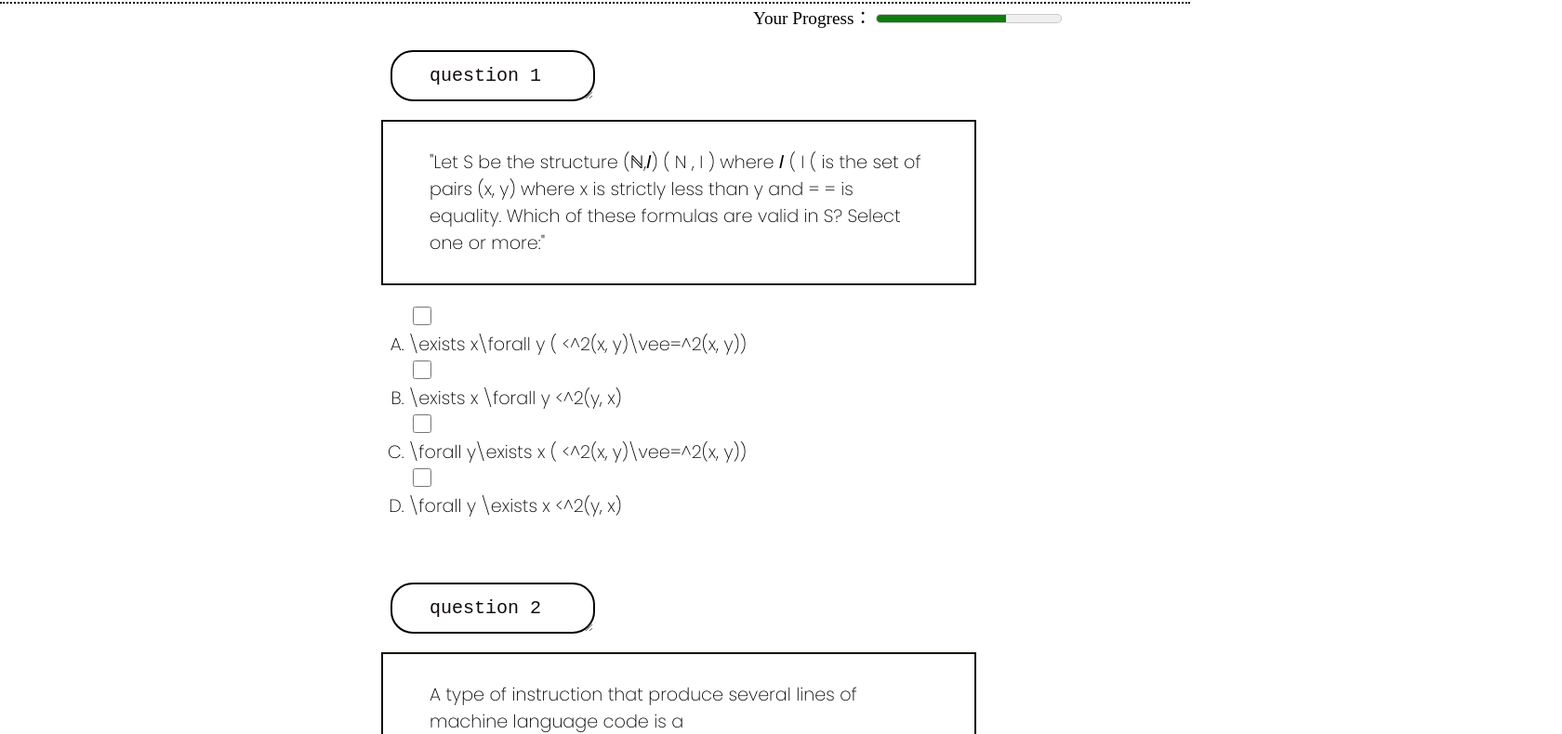
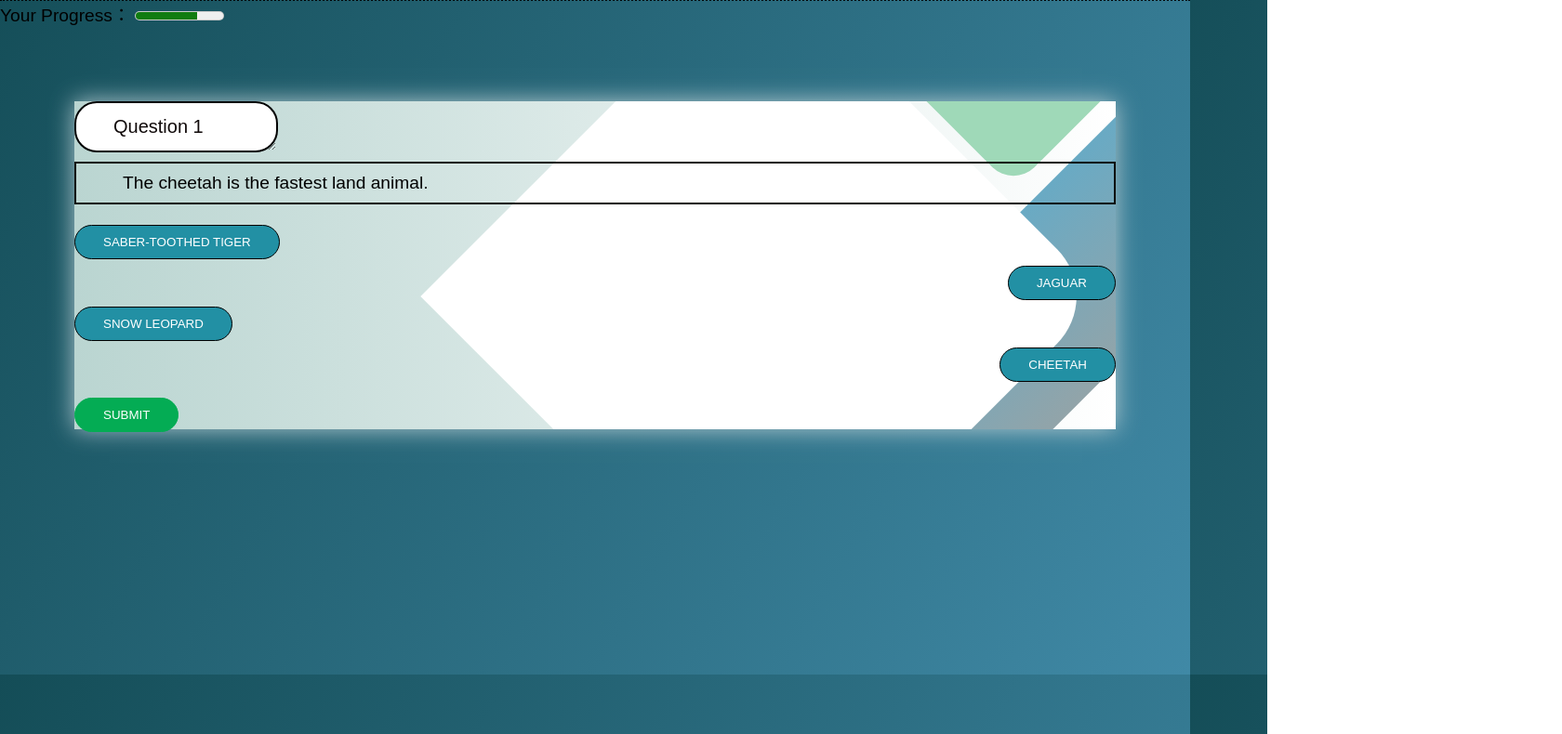
Before and after one commit to Mathushan-dev/QuestionGenerator, a plain HTML site: page templates/multipleChocie.html in a window 1280 px wide. Shown: the part 74-864 px from the top of the page at 93% size, 1680 px wide, since content can reach past the window. Drawn offline with Linux system fonts and the light colour scheme; a web font is replaced by a local one.

Commit message:
some changes

```diff
--- a/static/css/index.css
+++ b/static/css/index.css
@@ -109,11 +109,19 @@ body {
 /* Cool shape design*/
 
 .screen {
-	background: linear-gradient(90deg, #bad5d1, #c9e3e2);
+	background: linear-gradient(90deg, #bad5d1, #ffffff);
 	position: relative;
 	height: 100%;
 	width: 100%;
 	box-shadow: 0px 0px 24px #b3cad0;
+}
+
+.screenb {
+	background: linear-gradient(90deg, #bbdad5, #ffffff);
+	position: relative;
+	height: 100%;
+	width: 100%;
+	box-shadow: 0px 0px 24px #378371;
 }
 
 .screen__content {
@@ -147,10 +155,28 @@ body {
 	border-radius: 0 72px 0 0;
 }
 
+.screen__background__shape1b {
+	height: 520px;
+	width: 520px;
+	background: #FFF;
+	top: -50px;
+	right: 120px;
+	border-radius: 0 72px 0 0;
+}
+
 .screen__background__shape2 {
 	height: 220px;
 	width: 220px;
-	background: #a5c0b1;
+	background: #9fd9b8;
+	top: -172px;
+	right: 0;
+	border-radius: 32px;
+}
+
+.screen__background__shape2b {
+	height: 220px;
+	width: 220px;
+	background: #7ad0f5;
 	top: -172px;
 	right: 0;
 	border-radius: 32px;
@@ -159,7 +185,16 @@ body {
 .screen__background__shape3 {
 	height: 540px;
 	width: 190px;
-	background: linear-gradient(270deg, #92a4a9, #bbc9c1);
+	background: linear-gradient(270deg, #92a4a9, #69aac4);
+	top: -24px;
+	right: 0;
+	border-radius: 32px;
+}
+
+.screen__background__shape3b {
+	height: 540px;
+	width: 190px;
+	background: linear-gradient(270deg, #5babc2, #97c3ee);
 	top: -24px;
 	right: 0;
 	border-radius: 32px;
@@ -173,3 +208,12 @@ body {
 	right: 50px;
 	border-radius: 60px;
 }
+
+.screen__background__shape4b {
+	height: 400px;
+	width: 200px;
+	background: #51e0a9;
+	top: 420px;
+	right: 50px;
+	border-radius: 60px;
+}
--- a/static/css/multipleChoice.css
+++ b/static/css/multipleChoice.css
@@ -11,25 +11,15 @@
 body {
 	background-color: white;
 	font-family: 'Poppins', sans-serif;
-	padding: 0;
-	margin: 0;
 	font-size: 1.2rem;
 	min-height: 100vh;
-	/*background-image: linear-gradient(#1bebef, #1299e1);;*/
-	/*background-image: url("../images/study-skills-assessments.jpg");*/
-	background-size: cover;
-	background-attachment: fixed;
-	background-repeat: no-repeat;
-	width: 100%;
-	height: 100%;
 }
 
 .question-num textarea {
-	background-color: transparent;
+	background-color: white;
 	font-size: 20px;
 	display: block;
 	horiz-align: left;
-	margin: 20px;
 	text-align: left;
 	border: 2px solid black;
 	padding: 14px 40px;
@@ -46,86 +36,52 @@ body {
 	color: #04ac54;
 }
 
-
-/*.question-num textarea{*/
-
-
-/*    border: none;*/
-
-
-/*    margin-top: 20px;*/
-
-
-/*    margin-left: 10px;*/
-
-
-/*    padding: 20px;*/
-
-
-/*    justify-content: left;*/
-
-
-/*    color: #0c0b04;*/
-
-
-/*    font-size: 20px;*/
-
-
-/*    font-weight: bolder;*/
-
-
-/*    display:inline-block;vertical-align: top;horiz-align: left;*/
-
-
-/*}*/
-
 input::-webkit-input-placeholder,
 textarea::-webkit-input-placeholder {
-	/* WebKit browsers*/
 	color: #100909;
 }
 
 .question {
+	margin-top: 10px;
 	display: block;
 	width: 100%;
-	margin-left: 400px;
 	horiz-align: right;
-	/*margin-left: 600px;*/
 }
 
 .question-content {
-	width: 50%;
-	margin-left: 10px;
+	margin-top: 10px;
+	width: 100%;
 	flex-direction: column;
 	padding: 10px 50px;
 	border: 2px solid #0c0b04;
 	display: block;
 }
 
+.choice-linka {
+	float: left;
+	text-decoration: none;
+	color: white;
+	background-color: #2290a4;
+	padding: 10px 30px;
+	border: 1px solid #000000;
+	border-radius: 24px;
+	text-transform: uppercase;
+}
 
-/*.choices {*/
-
-
-/*    width: auto;*/
-
-
-/*    margin-left: 10px;*/
-
-
-/*    flex-direction: column;*/
-
-
-/*    padding: 10px 50px;*/
-
-
-/*    display:inline-block;vertical-align: top;*/
-
-
-/*}*/
+.choice-linkb {
+	float: right;
+	text-decoration: none;
+	color: white;
+	background-color: #2290a4;
+	padding: 10px 30px;
+	border: 1px solid #000000;
+	border-radius: 24px;
+	text-transform: uppercase;
+}
 
 .sub-link {
-	margin-left: 400px;
-	align-self: center;
+	margin-top: 10px;
+	float: left;
 	text-decoration: none;
 	color: white;
 	background-color: #04ac54;
@@ -135,37 +91,7 @@ textarea::-webkit-input-placeholder {
 	text-transform: uppercase;
 }
 
-.choices input {
-	height: 20px;
-	width: 20px;
-	display: inline-block;
-	horiz-align: right;
-	vertical-align: top;
+.choiceFit {
+	margin: 80px;
+  	color: black;
 }
-
-.choices label {
-	border: 1px solid #adadad;
-	padding: 2px 10px 2px 5px;
-	line-height: 28px;
-	min-width: 80px;
-	text-align: center;
-	float: left;
-	margin: 5px;
-	border-radius: 5px;
-}
-
-.choices input:checked+label {
-	color: white;
-}
-
-.progressBar {
-	width: 300px;
-	display: inline;
-	margin-left: 800px;
-	padding: 10px;
-	font-family: "Times New Roman", Times, serif;
-}
-
-meter {
-	width: 200px;
-}
--- a/templates/multipleChocie.html
+++ b/templates/multipleChocie.html
@@ -5,9 +5,15 @@
 	<meta charset="UTF-8">
 	<meta http-equiv="X-UA-Compatible" content="IE=edge">
 	<meta name="viewport" content="width=device-width, initial-scale=1.0">
+
 	<title>Multiple Choice</title>
+
 	<link href="../static/css/multipleChoice.css" rel="stylesheet">
 	<link href="../static/css/header.css" rel="stylesheet"> </head>
+      <link rel="stylesheet" href="../static/css/base.css">
+	  <link rel="stylesheet" href="../static/css/header.css">
+	  <link rel="stylesheet" href="../static/css/footer.css">
+      <link rel="stylesheet" href="../static/css/index.css">
 
 <body>
 	<header class="main-header">
@@ -15,56 +21,45 @@
 	<div class="progressBar"> <span> Your Progress：</span>
 		<meter min="0" max="500" value="350">350 degrees</meter>
 	</div>
-	<div class="question">
+
+	<div class="choiceFit">
+		  <div class="screen">
+			  <div class="screen__content">
 					<div class="question-num">
 						<label>
-				<textarea placeholder="question 1" id="passage" name="passage" rows="1" cols="10"></textarea>
+							<textarea placeholder="Question 1" id="passage" name="passage" rows="1" cols="10" contenteditable="false"></textarea>
 						</label>
 					</div>
+
 					<div class="question-content">
-			<p> "Let S be the structure (ℕ,𝐼) ( N , I ) where 𝐼 ( I ( is the set of pairs (x, y) where x is strictly less than y and = = is equality. Which of these formulas are valid in S? Select one or more:" </p>
+						<p> The cheetah is the fastest land animal. </p>
 					</div>
-		<div class="choices">
-			<ol type="A" start="" class="olCss" name="multi">
-				<input class="inputClass" type="checkbox" name="place4" value="A" />
-				<li class="liRight"> \exists x\forall y (
-					<^2(x, y)\vee=^2(x, y)) </li>
-						<input class="inputClass" type="checkbox" name="place4" value="B" />
-						<li class="liRight">\exists x \forall y
-							<^2(y, x)</li>
-								<input class="inputClass" type="checkbox" name="place4" value="C" />
-								<li class="liRight">\forall y\exists x (
-									<^2(x, y)\vee=^2(x, y))</li>
-										<input class="inputClass" type="checkbox" name="place4" value="D" />
-										<li class="liRight">\forall y \exists x
-											<^2(y, x)</li>
-			</ol>
+
+				  <form>
+					  <br>
+					  <input class="choice-linka" type="button" value="saber-toothed tiger"/>
+					  <br><br>
+					  <input class="choice-linkb" type="button" value="jaguar"/>
+					  <br><br>
+					  <input class="choice-linka" type="button" value="snow leopard"/>
+					  <br><br>
+					  <input class="choice-linkb" type="button" value="cheetah"/>
+					  <br><br>
+					  <input class="sub-link" type="button" value="submit" />
+					  <br><br>
+				  </form>
+
 			  </div>
-		<br> </div>
-	<div class="question">
-		<div class="question-num">
-			<label>
-				<textarea placeholder="question 2" id="passage2" name="passage2" rows="1" cols="10"></textarea>
-			</label>
+
+			  <div class="screen__background">
+				  <span class="screen__background__shape screen__background__shape4"></span>
+				  <span class="screen__background__shape screen__background__shape3"></span>
+				  <span class="screen__background__shape screen__background__shape2"></span>
+				  <span class="screen__background__shape screen__background__shape1"></span>
 			  </div>
-		<div class="question-content">
-			<p> A type of instruction that produce several lines of machine language code is a </p>
 		  </div>
-		<div class="choices">
-			<ol type="A" start="" class="olCss" name="multi">
-				<input class="inputClass" type="checkbox" name="place4" value="A" />
-				<li class="liRight"> Assemble </li>
-				<input class="inputClass" type="checkbox" name="place4" value="B" />
-				<li class="liRight"> Address</li>
-				<input class="inputClass" type="checkbox" name="place4" value="C" />
-				<li class="liRight">Mnemonic</li>
-				<input class="inputClass" type="checkbox" name="place4" value="D" />
-				<li class="liRight">Macro</li>
-			</ol>
 		</div>
-		<br> </div>
-	<form>
-		<input type="button" class="sub-link" value="submit" /> </form>
+
 </body>
 
 </html>
```
Also changed, not shown: templates/index.html (+5 -5 lines). Lines whose indentation alone changed are shown as unchanged.
